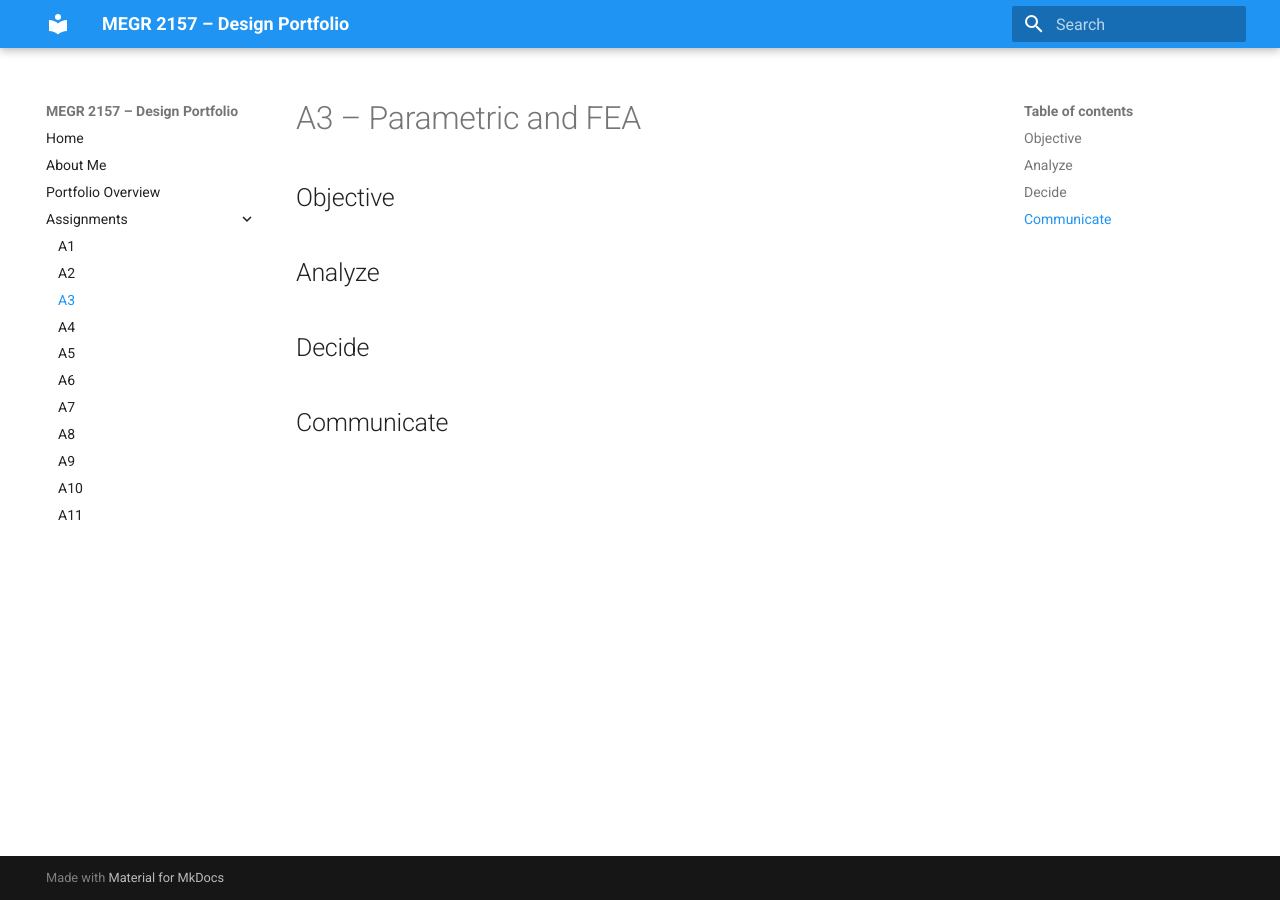
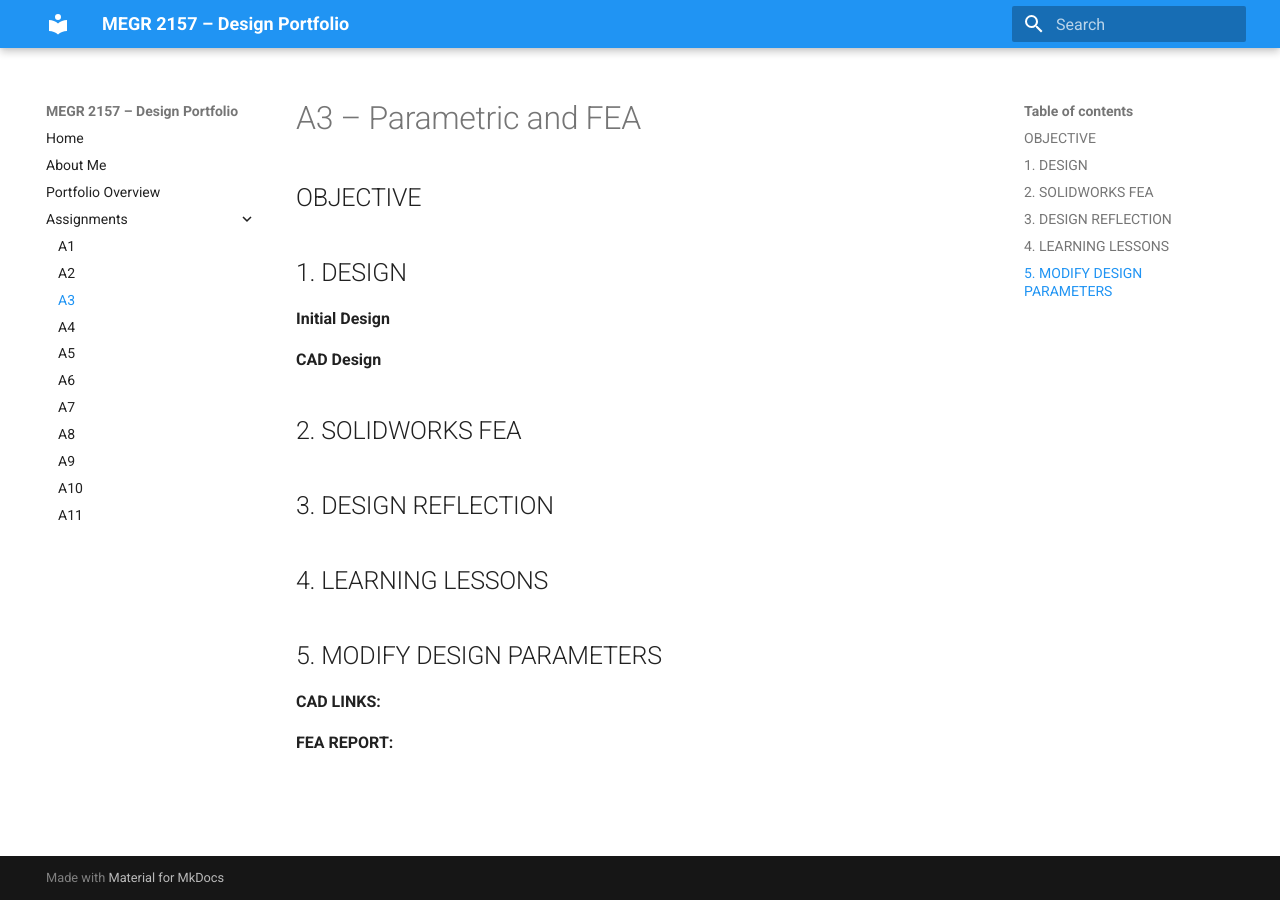
Before and after one commit to morrowevanj/megr2157-portfolio, an MkDocs documentation site: the page built from docs/assignments/A03/index.md, in a window 1280 px wide. Built offline with MkDocs 1.6.1 and Material for MkDocs 9.7.7, drawn with Linux system fonts in a browser that asks for light colours.

Commit message:
Update index.md

```diff
--- a/docs/assignments/A03/index.md
+++ b/docs/assignments/A03/index.md
@@ -1,12 +1,28 @@
 # A3 – Parametric and FEA
 
-## Objective
+## OBJECTIVE
 
 
-## Analyze
+## 1. DESIGN
 
 
-## Decide
+**Initial Design**
 
 
-## Communicate
+**CAD Design**
+
+
+## 2. SOLIDWORKS FEA
+
+
+## 3. DESIGN REFLECTION
+
+
+## 4. LEARNING LESSONS
+
+
+## 5. MODIFY DESIGN PARAMETERS
+
+**CAD LINKS:**
+
+**FEA REPORT:**
```
